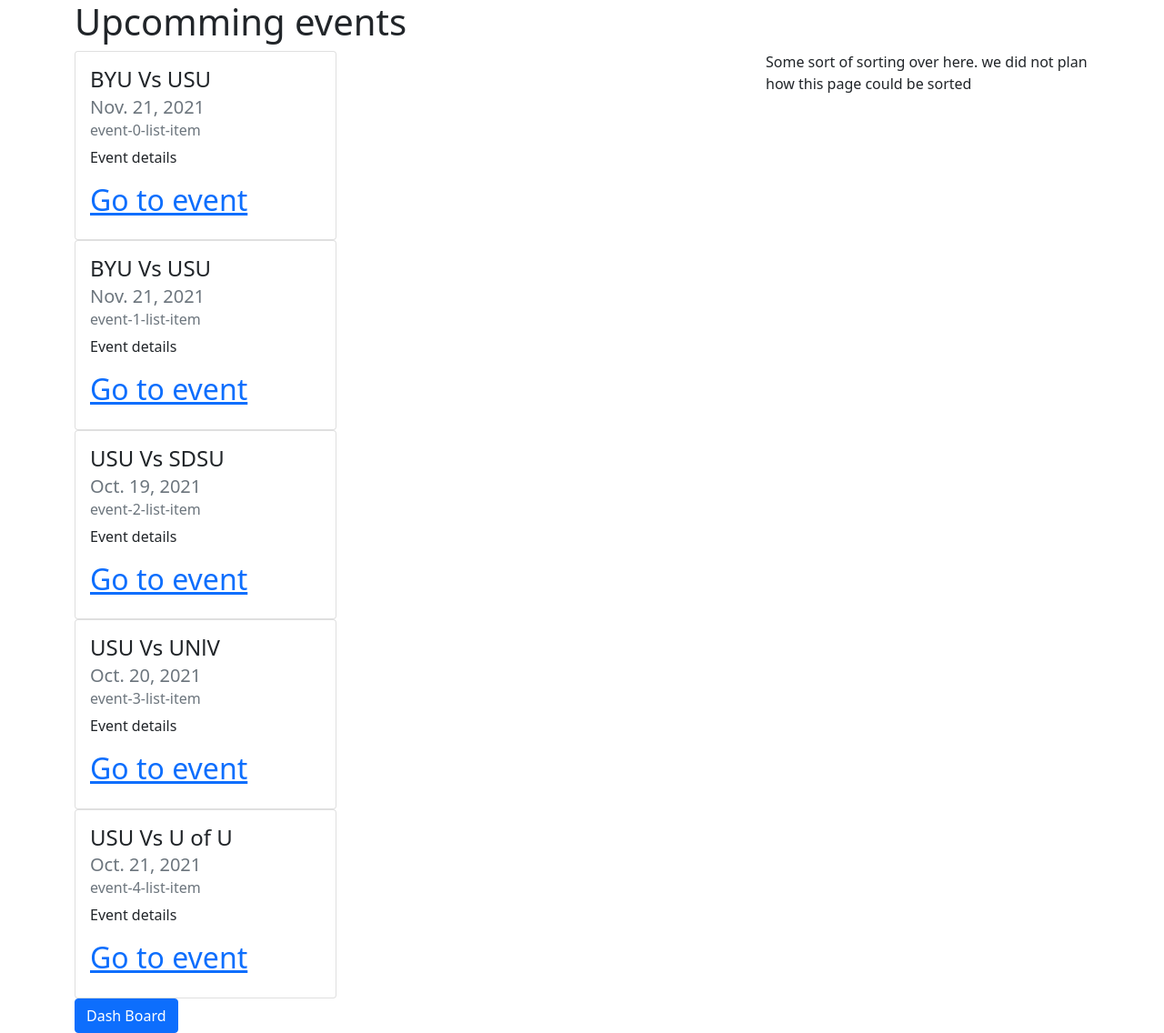
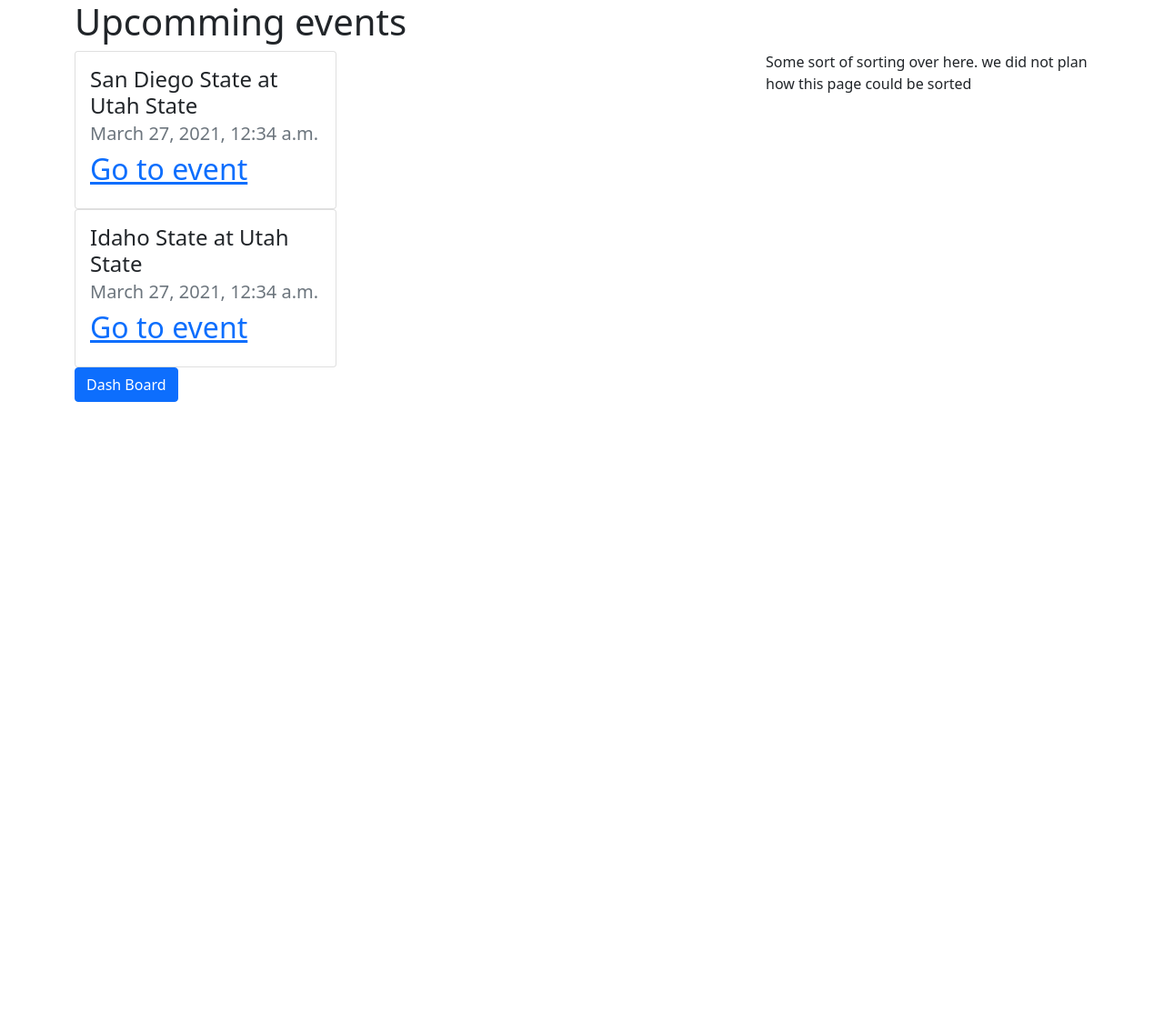
Before and after one commit to SSM121/2ndPlaceBestPlace, a Django app: page /events in a window 1280 px wide. Shown: the whole page at 91% size. After the commit the page ends 442 px from the top, so only its background shows below. Run offline with Django 3.2, Linux system fonts and the light colour scheme; data comes from the database, SQL or seed files in the repository; some libraries are stand-ins or nearby versions.

Commit message:
added a migration to add 2 dummy events. also made the events page dynamic

```diff
--- a/src/parkingGenie/templates/parkingGenie/events.html
+++ b/src/parkingGenie/templates/parkingGenie/events.html
@@ -21,8 +21,8 @@
                             <div class="card-body">
                                 <h4 class="card-title">{{event.name}}</h4>
                                 <h5 class="card-subtitle mb-2 text-muted">{{event.date}}</h5>
-                                <h6 class="card-subtitle mb-2 text-muted">event-{{event.id}}-list-item</h6>
-                                <p class="card-text">Event details</p>
+                                <!-- <h6 class="card-subtitle mb-2 text-muted">event-{{event.id}}-list-item</h6>
+                                <p class="card-text">Event details</p>-->
                                 <h2><a href="event/{{event.id}}"> Go to event </a></h2>
 
                             </div>
--- a/src/parkingGenie/views.py
+++ b/src/parkingGenie/views.py
@@ -1,7 +1,7 @@
 from django.contrib.auth import authenticate
 from django.contrib.auth.models import User
 from django.shortcuts import render, redirect, get_object_or_404
-from .models import Account
+from .models import Account, Event
 from django.contrib import messages
 from qr_code.qrcode.utils import QRCodeOptions
 
@@ -91,37 +91,7 @@
     #   date: date represented as a string
     #   startTime: time as a string
     # }
-    eventList = []
-    eventList.append({
-        "id": 0,
-        "name": "BYU Vs USU",
-        "date": "Nov. 21, 2021",
-        "startTime": "9:00 a.m."
-    })
-    eventList.append({
-        "id": 1,
-        "name": "BYU Vs USU",
-        "date": "Nov. 21, 2021",
-        "startTime": "9:00 a.m."
-    })
-    eventList.append({
-        "id": 2,
-        "name": "USU Vs SDSU",
-        "date": "Oct. 19, 2021",
-        "startTime": "3:00 p.m."
-    })
-    eventList.append({
-        "id": 3,
-        "name": "USU Vs UNlV",
-        "date": "Oct. 20, 2021",
-        "startTime": "3:00 p.m."
-    })
-    eventList.append({
-        "id": 4,
-        "name": "USU Vs U of U",
-        "date": "Oct. 21, 2021",
-        "startTime": "5:00 p.m."
-    })
+    eventList = Event.objects.order_by('date')
     context = {
         'eventList': eventList,
     }
```
Also changed, not shown: src/parkingGenie/migrations/0012_events.py (added).
